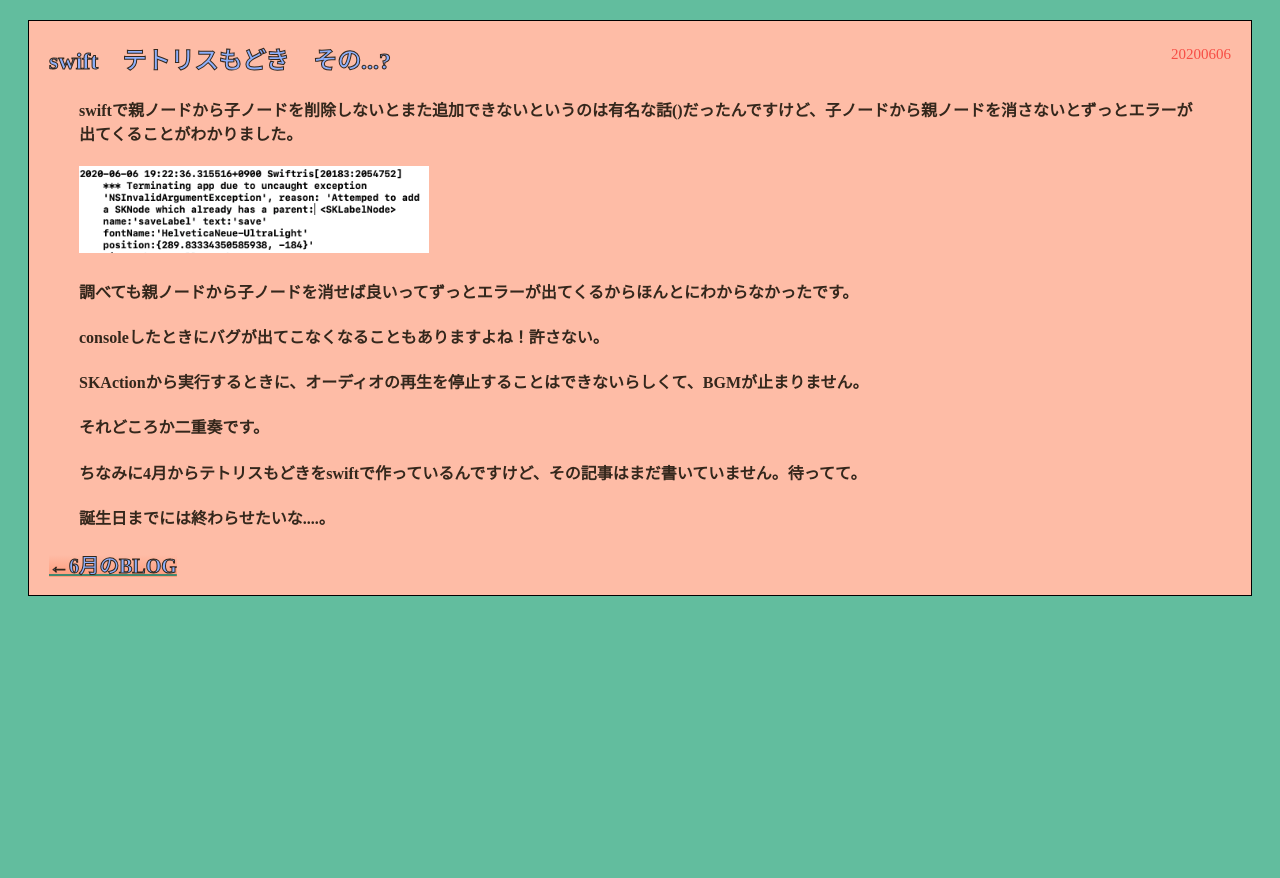
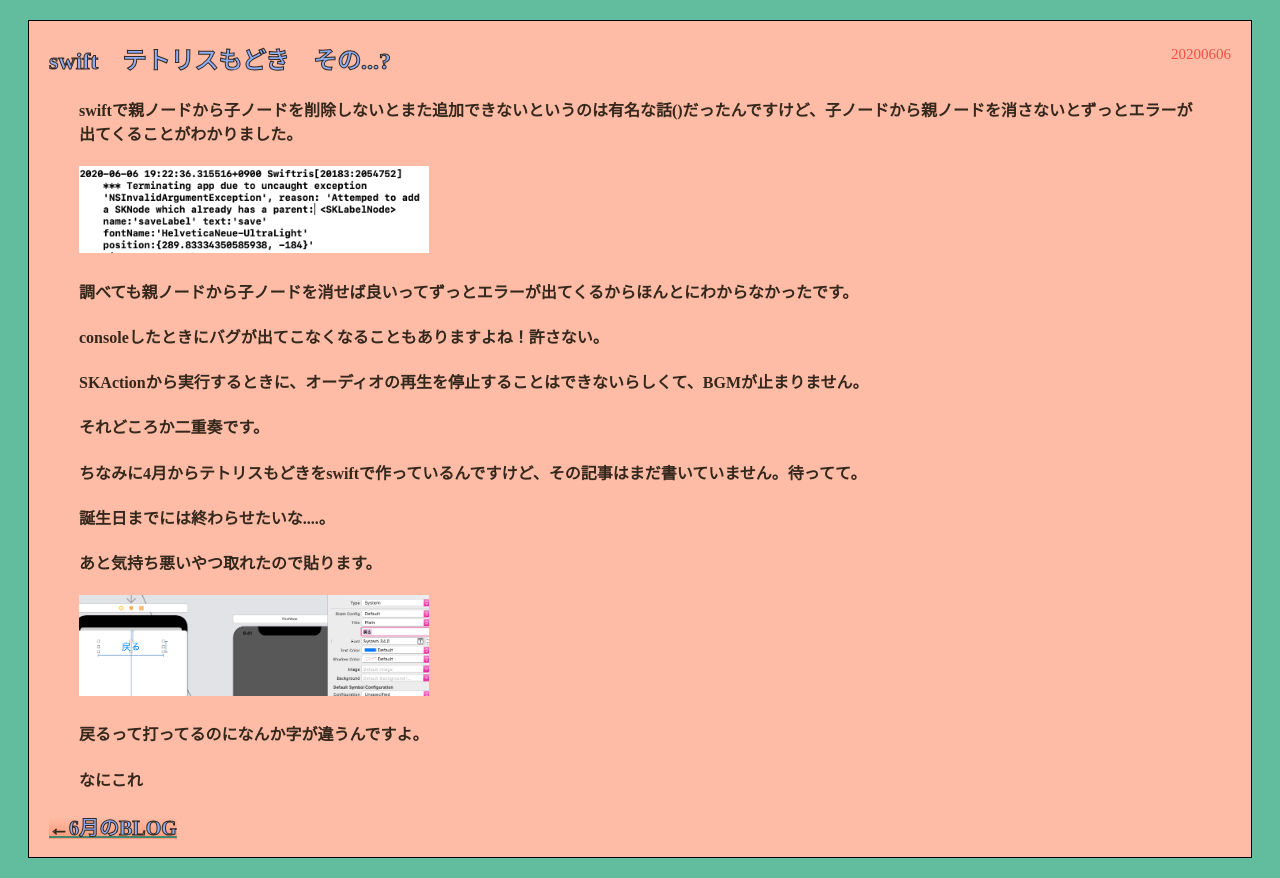
Before and after one commit to ysdln0616/helloworld, a plain HTML site: page 2020/06/20200606blog.html in a window 1280 px wide. Before the commit the page ends 800 px from the top, so only its background shows below. Drawn offline with Linux system fonts and the light colour scheme.

Commit message:
20200606BLOG

```diff
--- a/2020/06/20200606blog.html
+++ b/2020/06/20200606blog.html
@@ -53,6 +53,15 @@
             ちなみに4月からテトリスもどきをswiftで作っているんですけど、その記事はまだ書いていません。待ってて。
           </h4>
           <h4>誕生日までには終わらせたいな....。</h4>
+          <h4>あと気持ち悪いやつ取れたので貼ります。</h4>
+          <img
+            id="photo"
+            src="../../photo/0606back.png"
+            alt="中国語？"
+            title="中国語？"
+          />
+          <h4>戻るって打ってるのになんか字が違うんですよ。</h4>
+          <h4>なにこれ</h4>
         </div>
         <div>
           <p>
```
Also changed, not shown: photo/0606back.png (added).
